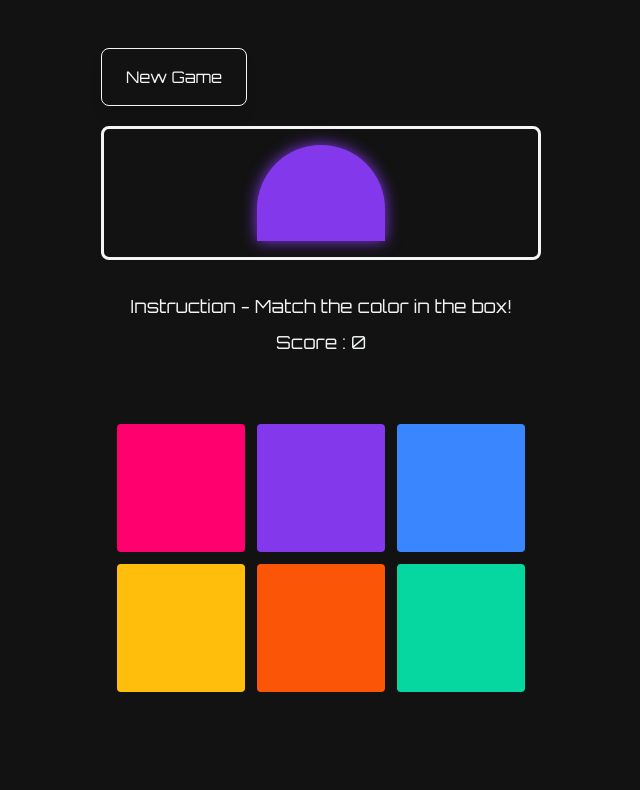
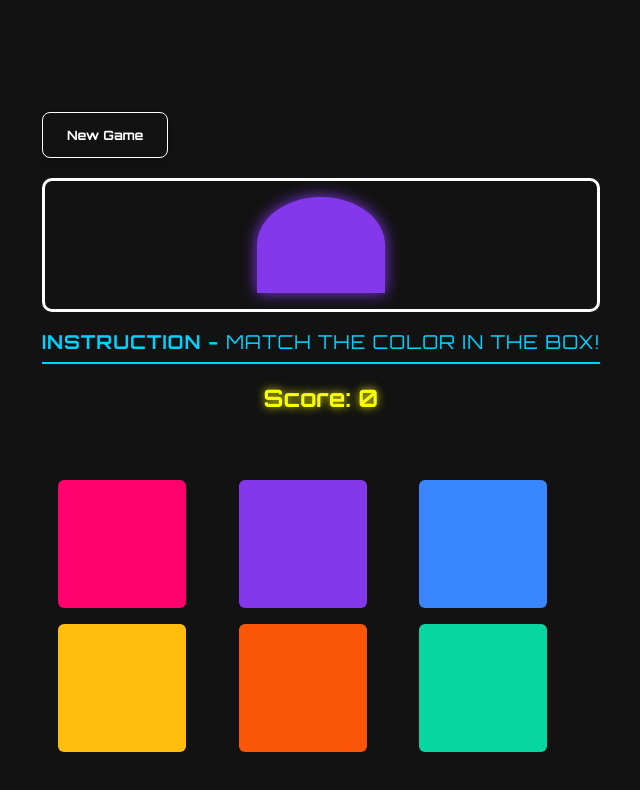
Before and after one commit to chiamakauyanna/color-game, a React (Vite) app in the folder my-color-game/: page /game in a window 1280 px wide. Shown: the top 790 px of the page, without its empty margins (319-959 px from the left). Built offline with nearby package versions, Linux system fonts and the light colour scheme.

Commit message:
Added CSS Stylings

```diff
--- a/my-color-game/package.json
+++ b/my-color-game/package.json
@@ -11,7 +11,8 @@
   },
   "dependencies": {
     "react": "^18.3.1",
-    "react-dom": "^18.3.1"
+    "react-dom": "^18.3.1",
+    "react-icons": "^5.4.0"
   },
   "devDependencies": {
     "@eslint/js": "^9.17.0",
--- a/my-color-game/src/components/common/Button.jsx
+++ b/my-color-game/src/components/common/Button.jsx
@@ -1,9 +1,14 @@
+import "../../styles/Button.css";
+
 const Button = (prop) => {
   return (
-    <button onClick={prop.handleClick} className={`px-6 py-4 rounded-lg shadow-lg transition duration-300 hover:scale-110 ${prop.className}`}>
-     {prop.text}
+    <button
+      onClick={prop.handleClick}
+      className={`custom-button ${prop.className}`}
+    >
+      {prop.text}
     </button>
-  )
-}
+  );
+};
 
-export default Button
+export default Button;
--- a/my-color-game/src/components/common/GuessButtons.jsx
+++ b/my-color-game/src/components/common/GuessButtons.jsx
@@ -1,5 +1,6 @@
 import { useContext } from "react";
 import { ColorGameContext } from "../../context/gameContext";
+import "../../styles/GuessButtons.css";
 
 const GuessButtons = () => {
   const {
@@ -13,32 +14,27 @@ const GuessButtons = () => {
   } = useContext(ColorGameContext);
 
   const gameLogic = (selectedColor) => {
-    if (selectedColor === randomColor) {
-      setGameStatus("✅ Correct!");
-      setScore((prevScore) => prevScore + 1);
-      setShowMessage(true);
-      setTimeout(() => {
-        setShowMessage(false);
-      }, 2000);
-    } else {
-      setGameStatus("❌ Wrong! Try again.");
-      setShowMessage(true);
-      setTimeout(() => {
-        setShowMessage(false);
-      }, 2000);
-    }
+    const isCorrect = selectedColor === randomColor;
+
+    setGameStatus(isCorrect ? "✅ Correct!" : "❌ Wrong! Try again.");
+    setScore((prevScore) => (isCorrect ? prevScore + 1 : prevScore));
+
+    setShowMessage(true);
+    setTimeout(() => setShowMessage(false), 2000);
 
     setRandomColor(randomColorGenerator());
   };
 
+
   return (
-    <div className="grid grid-cols-3 mt-7 gap-3 p-4 rounded-lg">
+    <div className="button-container">
       {colorArray.map((color, index) => (
         <button
           key={index}
           style={{ backgroundColor: color }}
-          className="w-32 h-32 rounded transition duration-300 ease-in-out hover:scale-105"
+          className="color-button"
           onClick={() => gameLogic(color)}
+          data-testid="colorOption"
         ></button>
       ))}
     </div>
--- a/my-color-game/src/components/common/MysteryBox.jsx
+++ b/my-color-game/src/components/common/MysteryBox.jsx
@@ -1,15 +1,18 @@
 import { useContext } from "react";
 import { ColorGameContext } from "../../context/gameContext";
-
+import "../../styles/MysteryBox.css";
 const MysteryBox = () => {
   const { randomColor } = useContext(ColorGameContext);
+
   return (
-    <div className="flex justify-center mt-1 border-3 py-4 rounded-lg">
+    <div className="mystery-box">
       <div
-        className="w-32 h-24 rounded-t-full "
-        style={{ backgroundColor: randomColor,
-          boxShadow: `0 0 15px ${randomColor}`
-         }}
+        className="color-display"
+        style={{
+          backgroundColor: randomColor,
+          boxShadow: `0 0 15px ${randomColor}`,
+        }}
+        data-testid="colorBox"
       ></div>
     </div>
   );
--- a/my-color-game/src/pages/Game.jsx
+++ b/my-color-game/src/pages/Game.jsx
@@ -3,33 +3,42 @@ import GuessButtons from "../components/common/GuessButtons";
 import MysteryBox from "../components/common/MysteryBox";
 import { ColorGameContext } from "../context/gameContext";
 import Button from "../components/common/Button";
+import "../styles/Game.css";
 
 const Game = () => {
-  const { score, gameStatus, showMessage, setRandomColor,
-    randomColorGenerator,
-    setScore, } = useContext(ColorGameContext);
+  const { score, gameStatus, showMessage, setRandomColor, randomColorGenerator, setScore } = useContext(ColorGameContext);
 
   const newGame = () => {
-      setRandomColor(randomColorGenerator())
-      setScore(0)
-  }
+    setRandomColor(randomColorGenerator());
+    setScore(0);
+  };
+
   return (
-    <div className="">
-      <Button text='New Game' className='my-4 border' handleClick={newGame}/>
-      <div className="text-center">
+    <div className="game-container">
+      <Button text="New Game" className="new-game-button" handleClick={newGame} />
+
+      <div className="game-content">
         <MysteryBox />
-        <div className="mt-6 p-2 ">
-          <h2 className="text-lg">
-            <span className="">Instruction - </span>Match the color in the box!
+
+        <div className="game-instructions">
+          <h2 data-testid="gameInstructions">
+            <span className="highlight">Instruction - </span>Match the color in the box!
           </h2>
         </div>
-        <p className="text-lg mb-2">Score : {score}</p>
-        <div className="h-4">
-            {showMessage && <div
-            className={`text-2xl font-bold transition-opacity duration-500 ${
-              gameStatus === "✅ Correct!" ? "text-green-500 animate-bounce" : "text-red-500 animate-pulse"
-            }`}
-          > {gameStatus}</div>}
+
+        <p className="score" data-testid="newGameButton">Score: {score}</p>
+
+        <div className="status-message">
+          {showMessage && (
+            <div
+              className={`game-status ${
+                gameStatus === "✅ Correct!" ? "correct" : "wrong"
+              }`}
+              data-testid="gameStatus"
+            >
+              {gameStatus}
+            </div>
+          )}
         </div>
 
         <GuessButtons />
--- a/my-color-game/src/pages/StartGame.jsx
+++ b/my-color-game/src/pages/StartGame.jsx
@@ -1,15 +1,28 @@
 import { Link } from "react-router-dom";
+import { FaLongArrowAltLeft } from "react-icons/fa";
 import Button from "../components/common/Button";
+import "../styles/Home.css";
 
-const StartGame = () => {
+const Home = () => {
   return (
-    <div className="text-center space-y-20">
-      <h1 className="text-5xl mt-28 p-2 text-[#ffbe0b]">Color Game</h1>
+    <div className="home-container">
+      <h1 className="title">Color Game</h1>
+
+      <div className="game-illustration">
+        <div className="shape cone"></div>
+        <div className="arrow">
+          <FaLongArrowAltLeft />
+        </div>
+        <div className="shape square"></div>
+      </div>
+
       <Link to="/game">
-        <Button text="Start Game" className='bg-[#8338ec]  shadow-[#ffbe0b]'/>
+        <Button text="Start Game" className="start-button" />
       </Link>
+
+      <footer className="footer">Coded by Chiamaka Uyanna</footer>
     </div>
   );
 };
 
-export default StartGame;
+export default Home;
--- /dev/null
+++ b/my-color-game/src/styles/Button.css
@@ -0,0 +1,13 @@
+/* Default Button Styling */
+.custom-button {
+  padding: 1rem 1.5rem;
+  border-radius: 10px;
+  box-shadow: 0px 4px 6px rgba(0, 0, 0, 0.2);
+  transition: transform 0.3s ease-in-out;
+  cursor: pointer;
+}
+
+/* Hover Effect */
+.custom-button:hover {
+  transform: scale(1.1);
+}
--- /dev/null
+++ b/my-color-game/src/styles/Game.css
@@ -0,0 +1,94 @@
+/* Game Container */
+.game-container {
+  display: flex;
+  flex-direction: column;
+  justify-content: center;
+  align-items: flex-start;
+  min-height: 100vh;
+  padding: 2rem;
+}
+
+/* New Game Button */
+.new-game-button {
+  margin: 1rem 0;
+  padding: 0.8rem 1.5rem;
+  font-size: 0.8rem;
+  border: 1px solid;
+  color: white;
+  font-weight: bold;
+  border-radius: 8px;
+  cursor: pointer;
+  transition: transform 0.3s ease-in-out;
+}
+
+.new-game-button:hover {
+  transform: scale(1.1);
+}
+
+/* Game Content Centering */
+.game-content {
+  text-align: center;
+  width: 100%;
+}
+
+/* Game Instructions */
+.game-instructions {
+  color: #00d2ff; /* Neon Yellow */
+  font-size: 1.2rem;
+  text-transform: uppercase;
+  letter-spacing: 1px;
+  border-bottom: 2px solid #00d2ff;
+  padding-bottom: 5px;
+  padding-top: 1rem;
+}
+
+.game-instructions h2 {
+  font-size: 1.2rem;
+}
+
+.highlight {
+  font-weight: bold;
+}
+
+/* Score Display */
+.score {
+  color: #faff00; /* Cyan Green */
+  font-size: 1.5rem;
+  font-family: "Orbitron", sans-serif;
+  font-weight: bold;
+  text-shadow: 0 0 8px rgba(250, 255, 0, 0.9);
+  padding-top: 1rem;
+}
+
+
+/* Game Status Messages */
+.status-message {
+  height: 1.5rem;
+  font-size: 1.5rem;
+  font-weight: bold;
+  transition: opacity 0.5s ease-in-out;
+}
+
+/* Correct and Wrong Message Styling */
+.correct {
+  color: green;
+  animation: bounce 0.5s ease-in-out;
+}
+
+.wrong {
+  color: red;
+  animation: pulse 0.5s ease-in-out;
+}
+
+/* Animations */
+@keyframes bounce {
+  0% { transform: translateY(0); }
+  50% { transform: translateY(-10px); }
+  100% { transform: translateY(0); }
+}
+
+@keyframes pulse {
+  0% { opacity: 1; }
+  50% { opacity: 0.5; }
+  100% { opacity: 1; }
+}
--- /dev/null
+++ b/my-color-game/src/styles/GuessButtons.css
@@ -0,0 +1,38 @@
+/* Button Container */
+.button-container {
+  display: grid;
+  grid-template-columns: repeat(3, 1fr);
+  margin-top: 1.5rem;
+  gap: 1rem;
+  padding: 1rem;
+  border-radius: 10px;
+}
+
+/* Color Buttons */
+.color-button {
+  width: 6rem;
+  height: 6rem;
+  border: none;
+  border-radius: 6px;
+  cursor: pointer;
+  transition: transform 0.3s ease-in-out;
+}
+
+.color-button:hover {
+  transform: scale(1.05);
+}
+
+/* Responsive Sizes */
+@media (min-width: 768px) {
+  .color-button {
+    width: 8rem;
+    height: 6rem;
+  }
+}
+
+@media (min-width: 1024px) {
+  .color-button {
+    width: 8rem;
+    height: 8rem;
+  }
+}
--- /dev/null
+++ b/my-color-game/src/styles/Home.css
@@ -0,0 +1,78 @@
+/* Center the main container */
+.home-container {
+  display: flex;
+  flex-direction: column;
+  justify-content: center;
+  align-items: center;
+  height: 100vh;
+  gap: 3rem;
+  text-align: center;
+}
+
+/* Title Styling */
+.title {
+  font-size: 3rem;
+  margin-top: 7rem;
+  padding: 0.5rem;
+  color: #ffbe0b;
+  font-weight: bold;
+  text-transform: uppercase;
+}
+
+/* Game Illustration Section */
+.game-illustration {
+  display: flex;
+  gap: 2rem;
+  align-items: center;
+  justify-content: center;
+  padding: 2.5rem;
+  border: 3px solid black;
+  border-radius: 1rem;
+  box-shadow: 0px 4px 15px rgba(255, 190, 11, 0.7);
+}
+
+/* Shape Styling */
+.shape {
+  width: 4rem;
+  height: 4rem;
+  background-color: red;
+}
+
+.cone {
+  border-top-left-radius: 50%;
+  transform: rotate(-45deg);
+  border-top-right-radius: 50%;
+}
+
+.square {
+  border-radius: 0.5rem;
+}
+
+/* Arrow Styling */
+.arrow {
+  padding: 0 1rem;
+  font-size: 2rem;
+}
+
+/* Start Button */
+.start-button {
+  background-color: #8338ec;
+  color: white;
+  font-weight: 600;
+  padding: 1rem 2rem;
+  border-radius: 0.5rem;
+  border: none;
+  box-shadow: 0px 4px 10px rgba(255, 190, 11, 0.7);
+  cursor: pointer;
+  transition: transform 0.3s ease-in-out;
+}
+
+.start-button:hover {
+  transform: scale(1.1);
+}
+
+/* Footer */
+.footer {
+  margin-top: 5rem;
+  font-size: 1rem;
+}
--- /dev/null
+++ b/my-color-game/src/styles/MysteryBox.css
@@ -0,0 +1,17 @@
+/* Mystery Box Container */
+.mystery-box {
+  display: flex;
+  justify-content: center;
+  margin-top: 0.25rem;
+  padding: 1rem;
+  border-radius: 10px;
+  border: 3px solid white;
+}
+
+/* Color Display Box */
+.color-display {
+  width: 8rem;
+  height: 6rem;
+  border-top-left-radius: 50%;
+  border-top-right-radius: 50%;
+}
```
Also changed, not shown: 1 other file (tests, documents, lock files or other folders).
